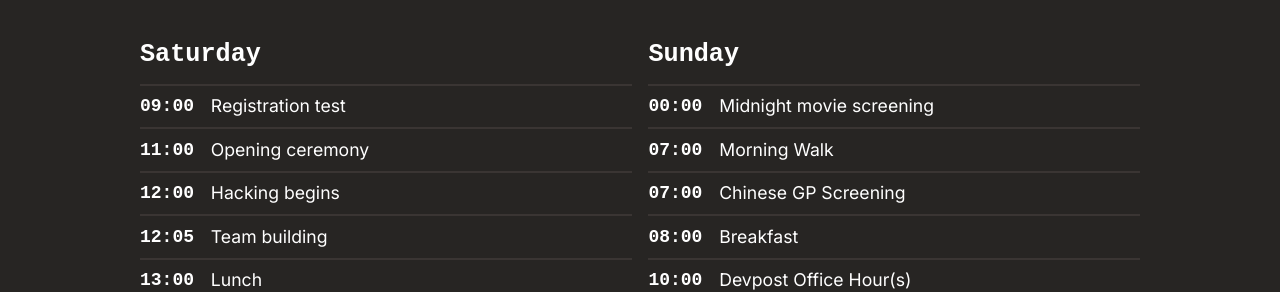
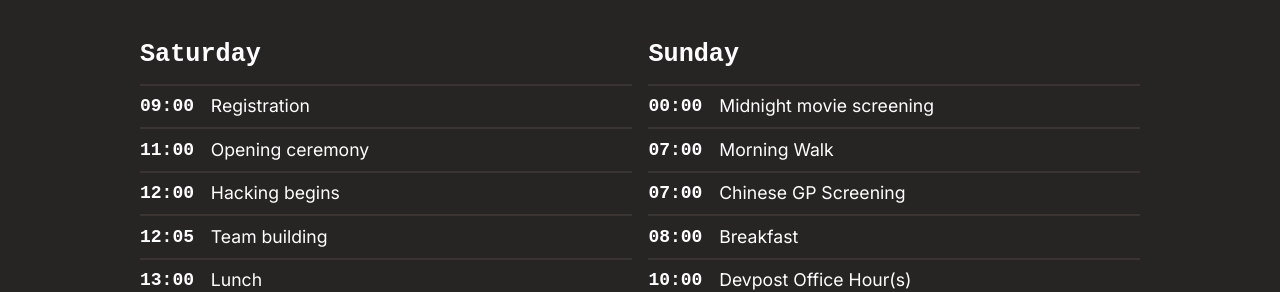
Before and after one commit to CSSUoB/birminghack.com, a Jekyll site: the page built from index.html, in a window 1280 px wide and 900 px high, scrolled down 794 px. Shown: the part 165-457 px from the top of the window. Built offline with Jekyll 4.4.1, drawn with Linux system fonts in a browser that asks for light colours; some web fonts are replaced.

Commit message:
Remove test from schedule

```diff
--- a/_data/2026.yaml
+++ b/_data/2026.yaml
@@ -11,7 +11,7 @@ schedule:
     - day: Saturday
       events:
       - time: "09:00"
-        title: Registration test
+        title: Registration
       - time: "11:00"
         title: Opening ceremony
       - time: "12:00"
```
